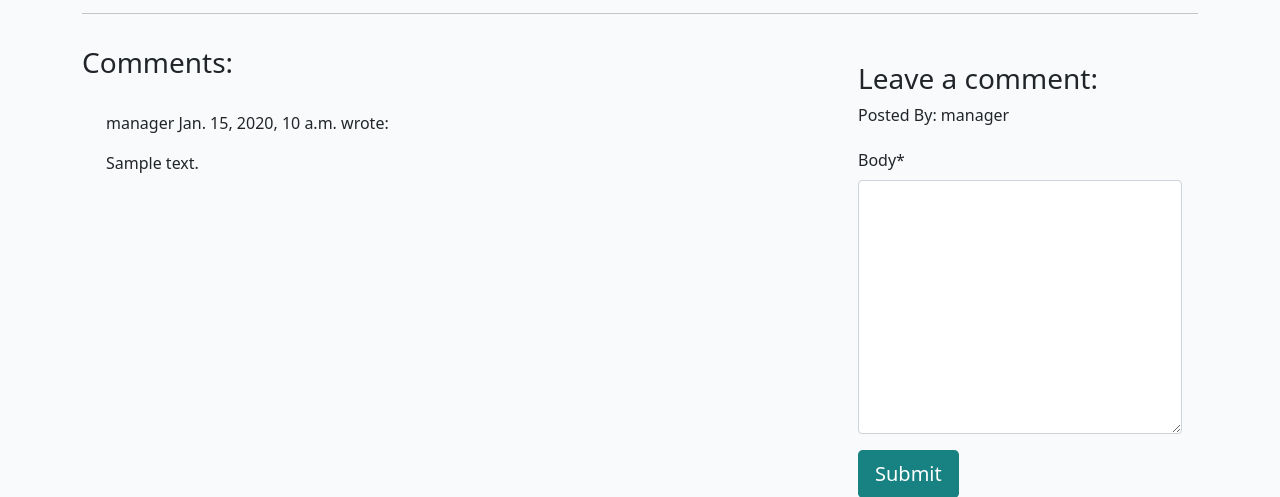
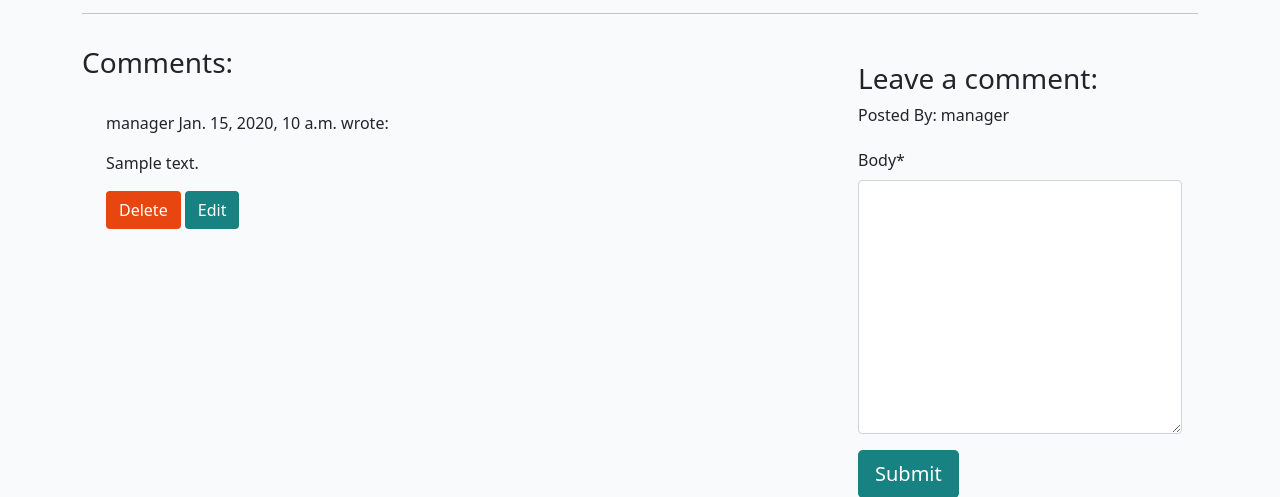
Before and after one commit to Learan-Canning/Barredlist, a Django app: a page that uses templates/base.html in a window 1280 px wide. Shown: the part 519-1016 px from the top of the page. Run offline with Django 4.2, Linux system fonts and the light colour scheme; a user stored in the database is signed in; data comes from the database, SQL or seed files in the repository; tables that the repository leaves empty hold one stand-in row (values such as "Sample post"); some libraries are stand-ins or nearby versions.

Commit message:
added comment CRUD

```diff
--- a/barredlist/templates/barredlist/post_detail.html
+++ b/barredlist/templates/barredlist/post_detail.html
@@ -66,6 +66,11 @@
             awaiting management approval
           </p>
           {% endif %}
+          {% if user.is_authenticated and comment.author == user %}
+          <button class="btn btn-delete" comment_id="{{ comment.id }}">Delete</button>
+          <button class="btn btn-edit" comment_id="{{ comment.id }}">Edit</button>
+
+          {% endif %}
         </div>
         <!-- Our for loop ends here -->
         {% endfor %}
@@ -91,5 +96,32 @@
     </div>
   </div>
 </div>
+<!-- Delete confirmation modal -->
+<div class="modal fade" id="deleteModal" tabindex="-1"
+  aria-labelledby="deleteModalLabel" aria-hidden="true">
+  <div class="modal-dialog">
+    <div class="modal-content">
+      <div class="modal-header">
+        <h5 class="modal-title"
+          id="deleteModalLabel">Delete comment?</h5>
+        <button type="button" class="btn-close"
+          data-bs-dismiss="modal" aria-label="Close"></button>
+      </div>
+      <div class="modal-body">
+        Are you sure you want to delete your comment?
+        This action cannot be undone.
+      </div>
+      <div class="modal-footer">
+        <button type="button" class="btn btn-secondary"
+          data-bs-dismiss="modal">Close</button>
+        <a id="deleteConfirm" href="#" class="btn
+          btn-danger">Delete</a>
+      </div>
+    </div>
+  </div>
+</div>
 
 {% endblock content %}
+{% block extras %}
+<script src="{% static 'js/comments.js' %}"></script>
+{% endblock %}
--- a/barredlist/urls.py
+++ b/barredlist/urls.py
@@ -4,4 +4,8 @@ from django.urls import path
 urlpatterns = [
     path('', views.PostList.as_view(), name='home'),
     path('<slug:slug>/', views.post_detail, name='post_detail'),
+    path('<slug:slug>/edit_comment/<int:comment_id>',
+         views.comment_edit, name='comment_edit'),
+     path('<slug:slug>/delete_comment/<int:comment_id>',
+         views.comment_delete, name='comment_delete'),
 ]
--- a/barredlist/views.py
+++ b/barredlist/views.py
@@ -1,8 +1,9 @@
-from django.shortcuts import render, get_object_or_404, redirect
+from django.shortcuts import render, get_object_or_404, reverse
 from django.views import generic
 from django.contrib import messages
+from django.http import HttpResponseRedirect
 from requests import post
-from .models import Post
+from .models import Post, Comment, Reaction
 from .forms import CommentForm
 
 
@@ -56,3 +57,39 @@ def post_detail(request, slug):
             "comment_form": comment_form,
         }
     )
+def comment_edit(request, slug, comment_id):
+    """
+    view to edit comments
+    """
+    if request.method == "POST":
+
+        queryset = Post.objects.filter(status=1)
+        post = get_object_or_404(queryset, slug=slug)
+        comment = get_object_or_404(Comment, pk=comment_id)
+        comment_form = CommentForm(data=request.POST, instance=comment)
+
+        if comment_form.is_valid() and comment.author == request.user:
+            comment = comment_form.save(commit=False)
+            comment.post = post
+            comment.approved = False
+            comment.save()
+            messages.add_message(request, messages.SUCCESS, 'Comment Updated!')
+        else:
+            messages.add_message(request, messages.ERROR, 'Error updating comment!')
+
+    return HttpResponseRedirect(reverse('post_detail', args=[slug]))
+def comment_delete(request, slug, comment_id):
+    """
+    view to delete comment
+    """
+    queryset = Post.objects.filter(status=1)
+    post = get_object_or_404(queryset, slug=slug)
+    comment = get_object_or_404(Comment, pk=comment_id)
+
+    if comment.author == request.user:
+        comment.delete()
+        messages.add_message(request, messages.SUCCESS, 'Comment deleted!')
+    else:
+        messages.add_message(request, messages.ERROR, 'You can only delete your own comments!')
+
+    return HttpResponseRedirect(reverse('post_detail', args=[slug]))
--- /dev/null
+++ b/static/js/comments.js
@@ -0,0 +1,45 @@
+const editButtons = document.getElementsByClassName("btn-edit");
+const commentText = document.getElementById("id_body");
+const commentForm = document.getElementById("commentForm");
+const submitButton = document.getElementById("submitButton");
+
+const deleteModal = new bootstrap.Modal(document.getElementById("deleteModal"));
+const deleteButtons = document.getElementsByClassName("btn-delete");
+const deleteConfirm = document.getElementById("deleteConfirm");
+
+/**
+* Initializes edit functionality for the provided edit buttons.
+*
+* For each button in the `editButtons` collection:
+* - Retrieves the associated comment's ID upon click.
+* - Fetches the content of the corresponding comment.
+* - Populates the `commentText` input/textarea with the comment's content for editing.
+* - Updates the submit button's text to "Update".
+* - Sets the form's action attribute to the `edit_comment/{commentId}` endpoint.
+*/
+for (let button of editButtons) {
+  button.addEventListener("click", (e) => {
+    let commentId = e.target.getAttribute("comment_id");
+    let commentContent = document.getElementById(`comment${commentId}`).innerText;
+    commentText.value = commentContent;
+    submitButton.innerText = "Update";
+    commentForm.setAttribute("action", `edit_comment/${commentId}`);
+  });
+}
+/**
+* Initializes deletion functionality for the provided delete buttons.
+*
+* For each button in the `deleteButtons` collection:
+* - Retrieves the associated comment's ID upon click.
+* - Updates the `deleteConfirm` link's href to point to the
+* deletion endpoint for the specific comment.
+* - Displays a confirmation modal (`deleteModal`) to prompt
+* the user for confirmation before deletion.
+*/
+for (let button of deleteButtons) {
+  button.addEventListener("click", (e) => {
+    let commentId = e.target.getAttribute("comment_id");
+    deleteConfirm.href = `delete_comment/${commentId}`;
+    deleteModal.show();
+  });
+}
--- a/templates/base.html
+++ b/templates/base.html
@@ -118,6 +118,9 @@
         integrity="sha384-gtEjrD/SeCtmISkJkNUaaKMoLD0//ElJ19smozuHV6z3Iehds+3Ulb9Bn9Plx0x4" crossorigin="anonymous">
         </script>
 
+    {% block extras %}
+    {% endblock %}
+
 </body>
 
 </html>
```
